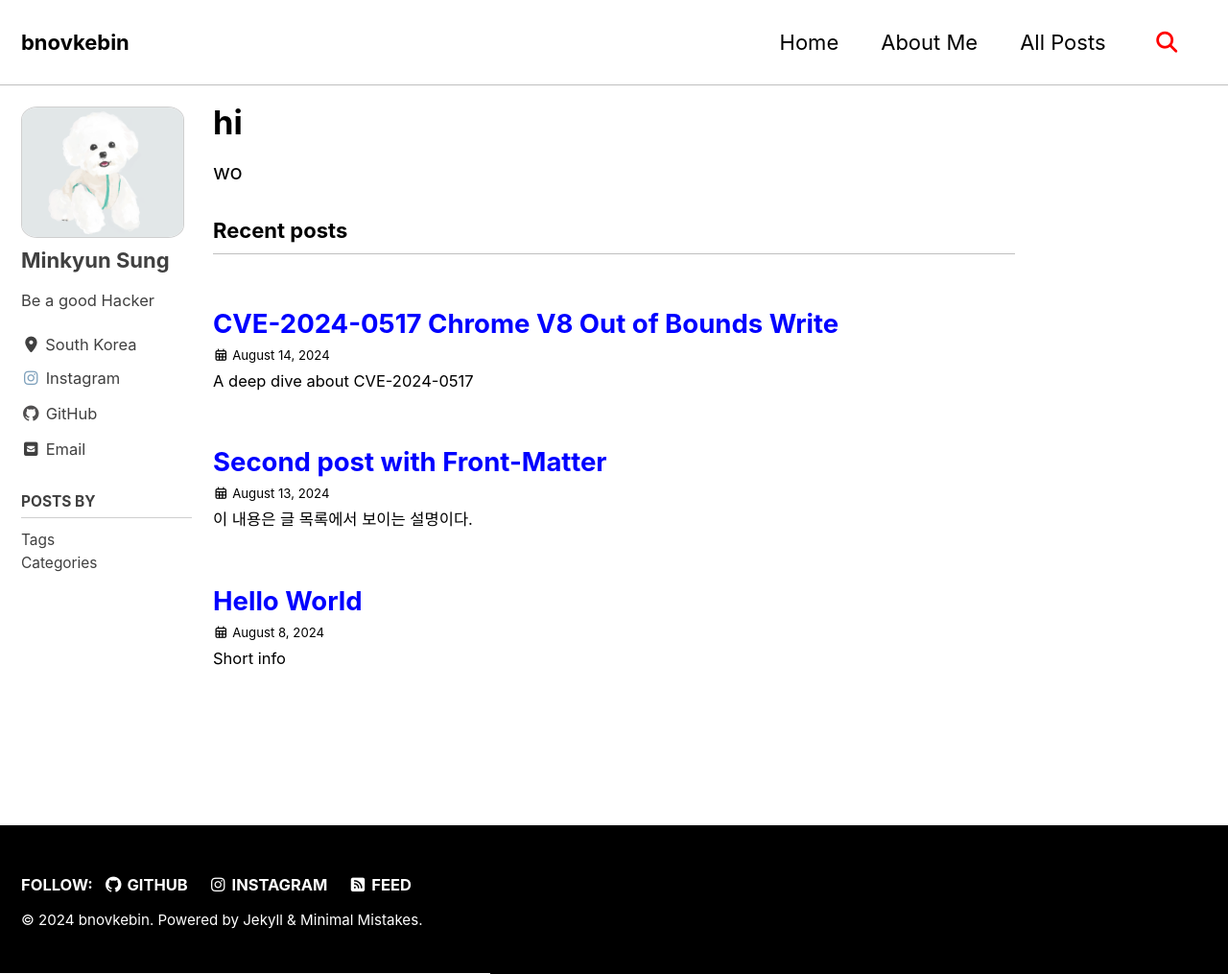
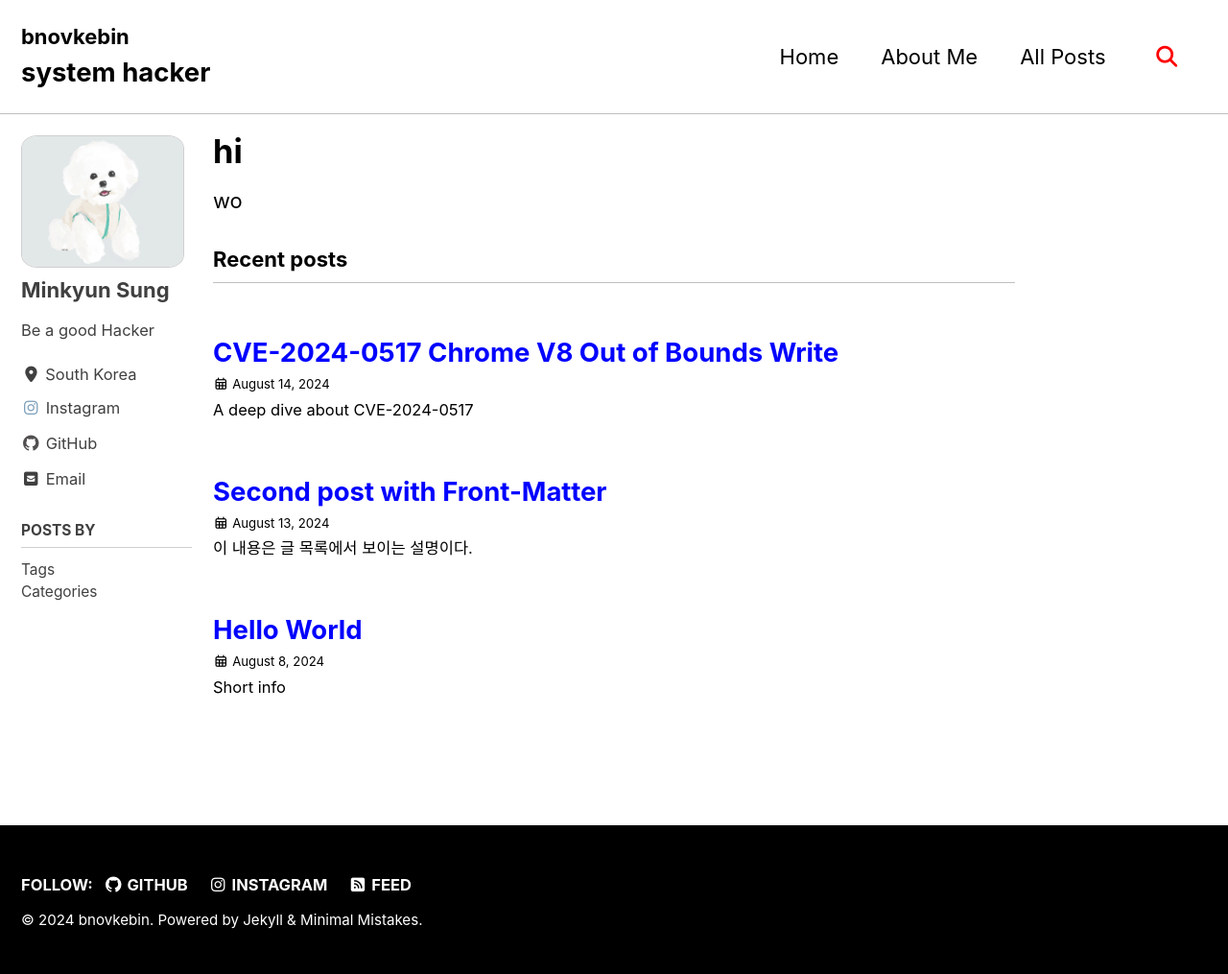
Before and after one commit to bnovkebin/bnovkebin.github.io, a Jekyll site: the page built from index.html, in a window 1280 px wide and 1015 px high. Shown: the whole window at 96% size. Built offline with Jekyll 4.4.1, drawn with Linux system fonts in a browser that asks for light colours; cached includes are drawn as plain includes; the list of posts is cut into pages by our own code.

Commit message:
20240815

```diff
--- a/_config.yml
+++ b/_config.yml
@@ -18,8 +18,8 @@
 locale                   : "en-US"
 rtl                      : # true, false (default) # turns direction of the page into right to left for RTL languages
 title                    : "bnovkebin"
-title_separator          :
-subtitle                 :  # site tagline that appears below site title in masthead
+title_separator          : "|"
+subtitle                 : "system hacker" # site tagline that appears below site title in masthead
 name                     : "Minkyun Sung"
 description              : "Be a good hacker"
 url                      : "https://bnovkebin.github.io" # the base hostname & protocol for your site e.g. "https://mmistakes.github.io"
--- a/index.html
+++ b/index.html
@@ -5,7 +5,7 @@
   nav: docs
 
 title: "hi"
-subtitle: "Nosce Te Ipsum"
+subtilte:: "Nosce Te Ipsum"
 use-site-title: true
 ---
 
```
Also changed, not shown: 1 other file.
